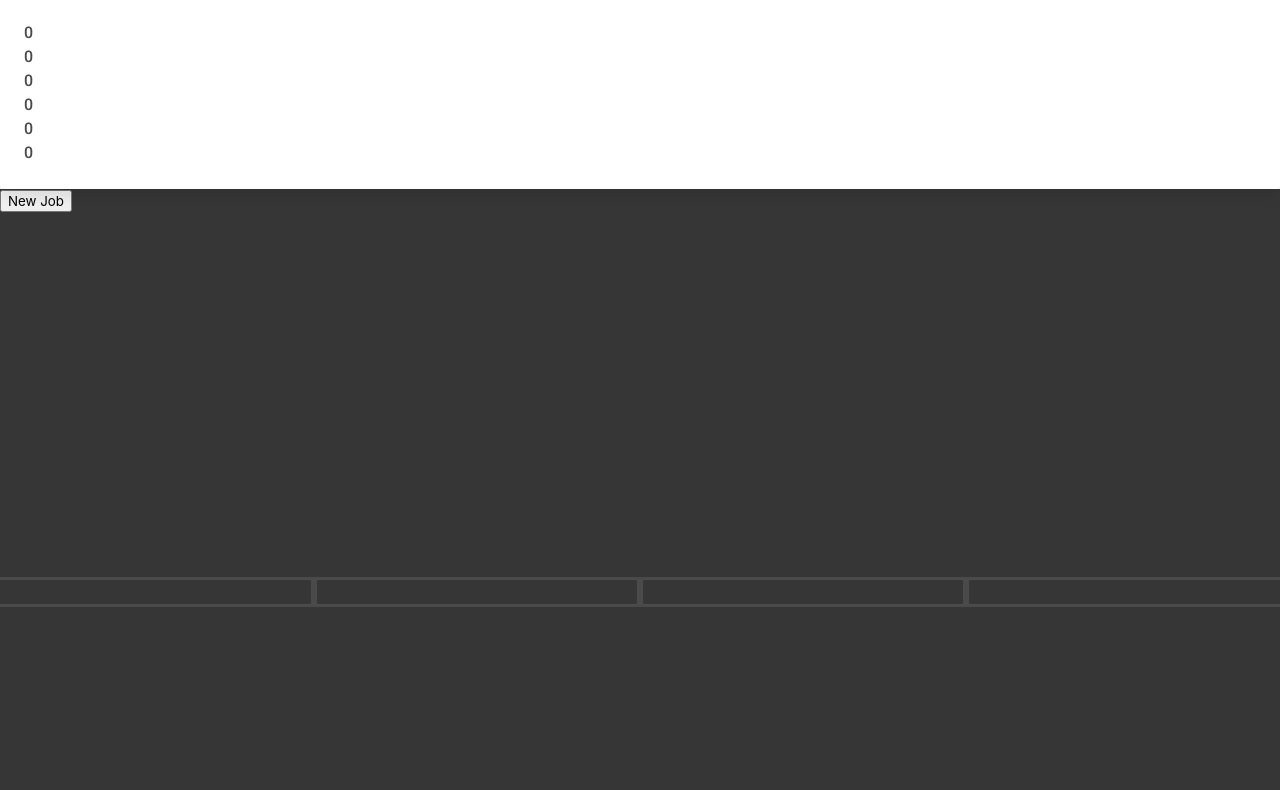
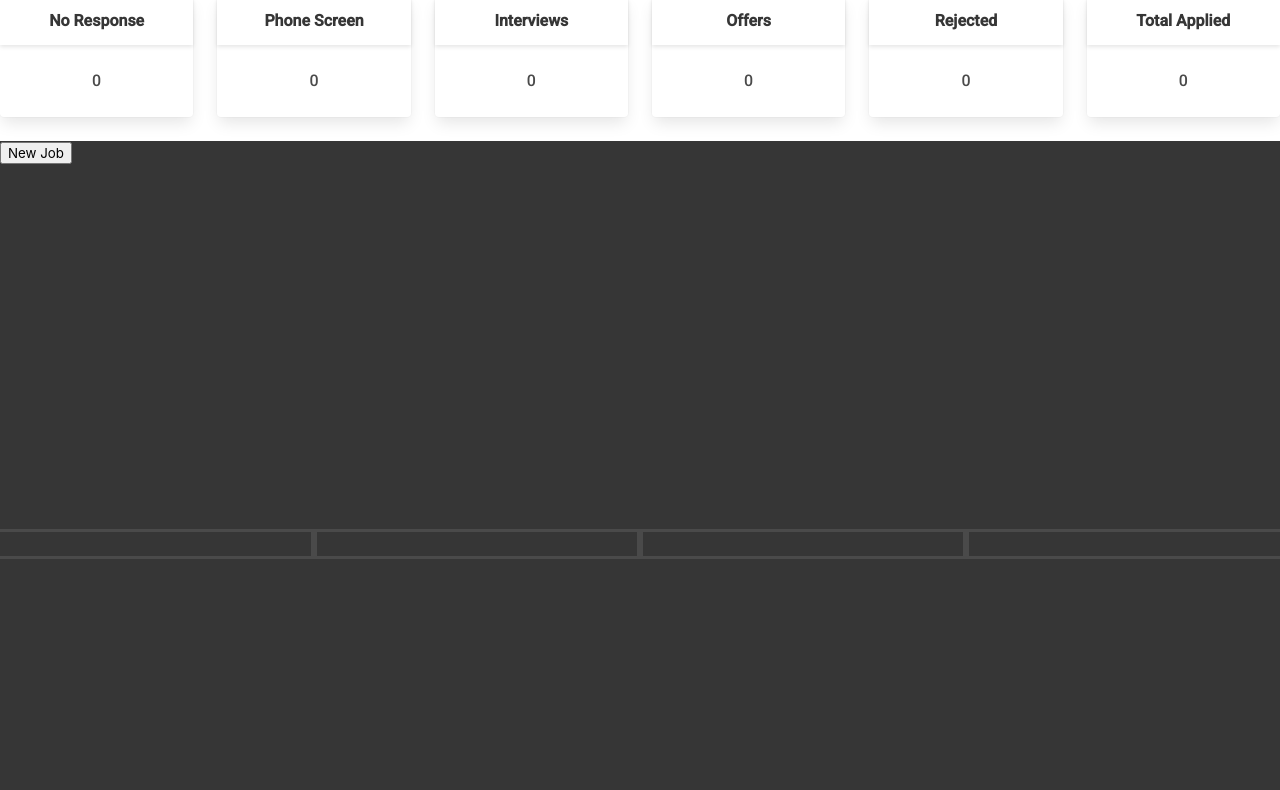
Before and after one commit to anusontarangkul/employment-buddy, a website: page public/jobs.html in a window 1280 px wide. Shown: the part 67-857 px from the top of the page. Drawn offline with nearby package versions, Linux system fonts and the light colour scheme; no server answers.

Commit message:
add cards to dashboard

```diff
--- a/public/jobs.html
+++ b/public/jobs.html
@@ -6,21 +6,24 @@
     <link
       rel="stylesheet"
       href="https://cdn.jsdelivr.net/npm/bulma@0.9.1/css/bulma.min.css"
-      />
-    <link href="../node_modules/dragula/dist/dragula.min.css" rel="stylesheet" />
-    <link rel="stylesheet" href="../css/style.css" />
+    />
+    <link
+      href="../node_modules/dragula/dist/dragula.min.css"
+      rel="stylesheet"
+    />
+    <link rel="stylesheet" href="./css/style.css" />
     <title>Employment Buddy</title>
   </head>
   <body>
-<script src="node_modules/dragula/dist/dragula.min.js"></script>
+    <script src="node_modules/dragula/dist/dragula.min.js"></script>
     <nav
-      class="navbar has-background-black nav-style"
+      class="navbar has-background-link nav-style"
       role="navigation"
       aria-label="main navigation"
     >
       <div class="navbar-brand">
         <a
-          class="navbar-item has-text-weight-bold nav-logo has-text-danger-light"
+          class="navbar-item has-text-weight-bold nav-logo has-text-white"
           href="/"
           >Employment Buddy
         </a>
@@ -43,7 +46,8 @@
           <div class="navbar-item">
             <div class="buttons">
               <a
-                class="button has-background-grey-light nav-button has-text-weight-bold" href="/logout"
+                class="button has-background-grey-light nav-button has-text-weight-bold"
+                href="/logout"
               >
                 Logout
               </a>
@@ -53,31 +57,118 @@
       </div>
     </nav>
     <!-- Counter Card -->
-    <div class="counter card">
-      <div class="card-content">
-        <p id = "appliedCount" > 0</p>
-        <p id = "phoneCount">0</p>
-        <p id = "interviewCount">0</p>
-        <p id = "offerCount">0</p>
-        <p id = "rejectedCount">0</p>
-        <p id = "totalCount" > 0</p>
+    <div class="columns">
+      <div class="column">
+        <div class="card">
+          <div class="card-header">
+            <div class="card-header-title is-centered">
+              <p>No Response</p>
+            </div>
+          </div>
+          <div class="card-content">
+            <p class="has-text-centered" id="appliedCount">0</p>
+          </div>
+        </div>
+      </div>
 
+      <div class="column">
+        <div class="card">
+          <div class="card-header">
+            <div class="card-header-title is-centered">
+              <p>Phone Screen</p>
+            </div>
+          </div>
+          <div class="card-content">
+            <p class="has-text-centered" id="appliedCount">0</p>
+          </div>
+        </div>
+      </div>
+
+      <div class="column">
+        <div class="card">
+          <div class="card-header">
+            <div class="card-header-title is-centered">
+              <p>Interviews</p>
+            </div>
+          </div>
+          <div class="card-content">
+            <p class="has-text-centered" id="appliedCount">0</p>
+          </div>
+        </div>
+      </div>
+
+      <div class="column">
+        <div class="card">
+          <div class="card-header">
+            <div class="card-header-title is-centered">
+              <p>Offers</p>
+            </div>
+          </div>
+          <div class="card-content">
+            <p class="has-text-centered" id="appliedCount">0</p>
+          </div>
+        </div>
+      </div>
+
+      <div class="column">
+        <div class="card">
+          <div class="card-header">
+            <div class="card-header-title is-centered">
+              <p>Rejected</p>
+            </div>
+          </div>
+          <div class="card-content">
+            <p class="has-text-centered" id="appliedCount">0</p>
+          </div>
+        </div>
+      </div>
+
+      <div class="column">
+        <div class="card">
+          <div class="card-header">
+            <div class="card-header-title is-centered">
+              <p>Total Applied</p>
+            </div>
+          </div>
+          <div class="card-content">
+            <p class="has-text-centered" id="appliedCount">0</p>
+          </div>
+        </div>
       </div>
     </div>
+
+    <!-- <div class="counter card">
+      <div class="card-content">
+        <p id="appliedCount">0</p>
+        <p id="phoneCount">0</p>
+        <p id="interviewCount">0</p>
+        <p id="offerCount">0</p>
+        <p id="rejectedCount">0</p>
+        <p id="totalCount">0</p>
+      </div>
+    </div> -->
     <!-- Containers -->
     <section class="hero is-fullheight has-background-dark">
       <div>
         <button id="new-job-DOM">New Job</button>
       </div>
       <div class="columns wrapper job-board">
-        <div id="applied-DOM" class="column container border-styling dragula-container">
-        </div>
-        <div id="phone-DOM" class="column container border-styling dragula-container">
-        </div>
-        <div id="interviewing-DOM" class="column container border-styling dragula-container">
-        </div>
-        <div id="offer-DOM" class="column container border-styling dragula-container">
-        </div>
+        <div
+          id="applied-DOM"
+          class="column container border-styling dragula-container"
+        ></div>
+        <div
+          id="phone-DOM"
+          class="column container border-styling dragula-container"
+        ></div>
+        <div
+          id="interviewing-DOM"
+          class="column container border-styling dragula-container"
+        ></div>
+        <div
+          id="offer-DOM"
+          class="column container border-styling dragula-container"
+        ></div>
       </div>
       <div class="columns wrapper">
         <div id="rejected-DOM" class="column container border-styling">
@@ -100,21 +191,23 @@
             <form>
               <label for="new-company">Company:</label>
               <input type="text" id="new-company" name="new-company" />
-              <br>
-              <br>
+              <br />
+              <br />
               <label for="new-title">Job Title:</label>
               <input type="text" id="new-title" name="new-title" />
             </form>
           </section>
           <footer class="modal-card-foot">
-            <button id = "submitJob" class="button is-success">Save changes</button>
+            <button id="submitJob" class="button is-success">
+              Save changes
+            </button>
             <button class="button" data-bulma-modal="close">Cancel</button>
           </footer>
         </div>
       </div>
     </section>
 
-<script src="node_modules/jquery/dist/jquery.min.js"></script>
-<script src="/js/jobs.js"></script>
+    <script src="node_modules/jquery/dist/jquery.min.js"></script>
+    <script src="/js/jobs.js"></script>
   </body>
 </html>
```
Also changed, not shown: public/js/jobs.js (+46 -39 lines).
